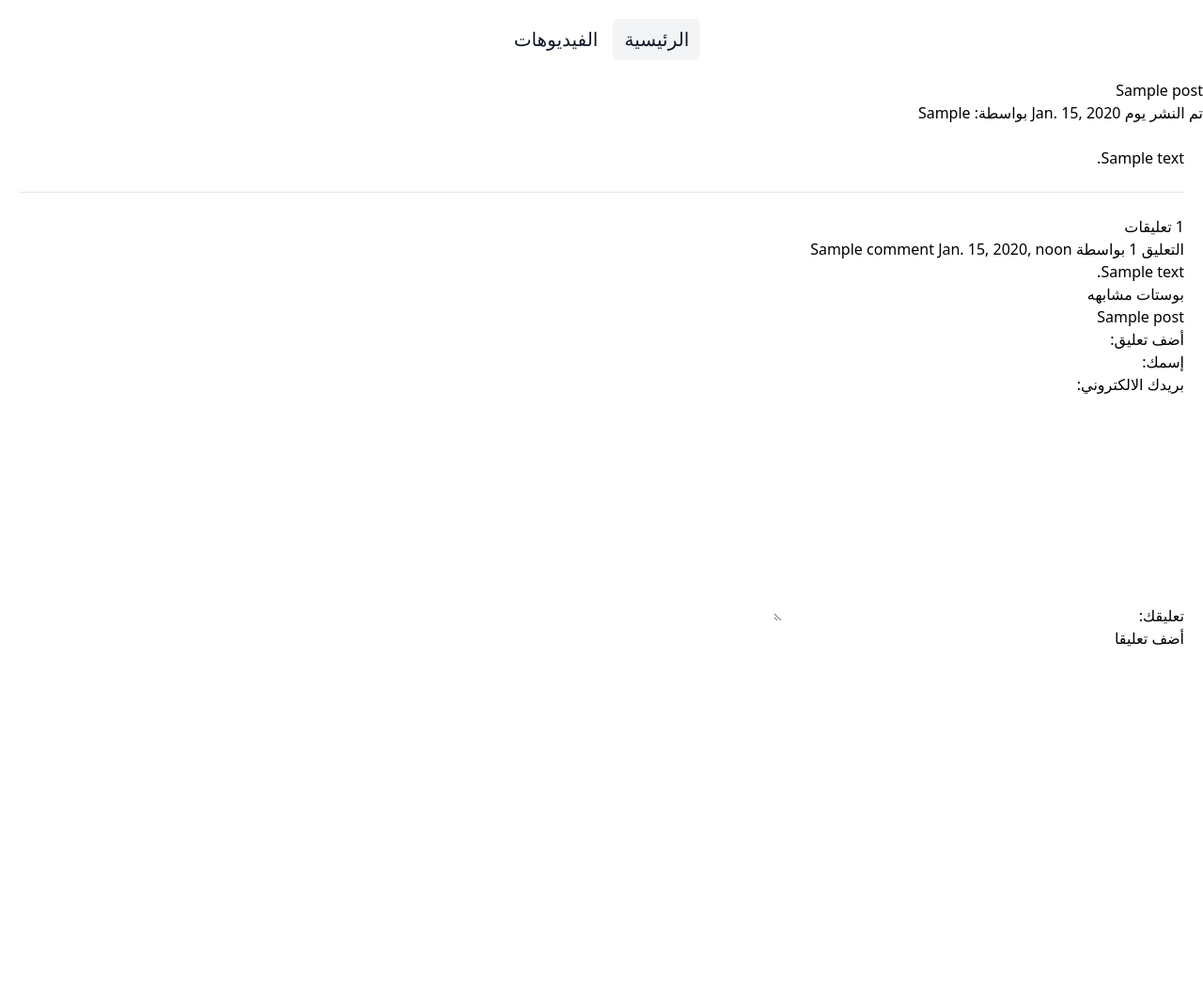
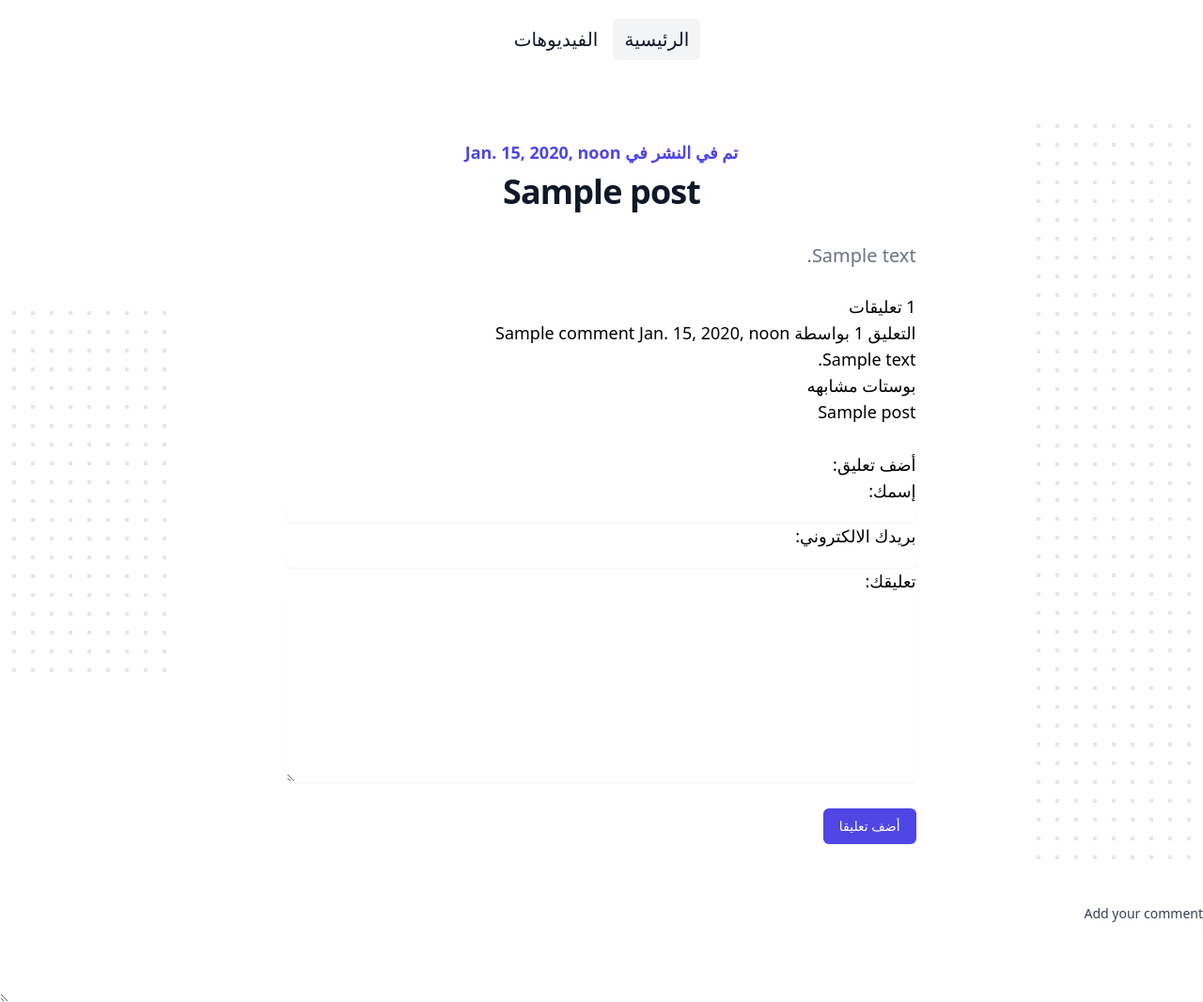
Before and after one commit to aelsir/lantern, a Django app: template core/templates/detail.html in a window 1280 px wide. Shown: the whole page at 94% size. Before the commit the page ends 688 px from the top, so only its background shows below. Run offline with Django 4.2, Linux system fonts and the light colour scheme; tables that the repository leaves empty hold one stand-in row (values such as "Sample post"); the template is opened without the code that fills it: values that come from a table or form of the project are taken from there, most other values are stand-ins (such as "Sample title", 1, 10 or a date in 2020); some libraries are stand-ins or nearby versions.

Commit message:
Adding more styling to details area

```diff
--- a/core/forms.py
+++ b/core/forms.py
@@ -11,7 +11,7 @@ class CommentForm(forms.ModelForm):
             'body': 'تعليقك',
         }
         widgets = {
-            "name": forms.TextInput(attrs={"class": "form-control"}),
-            'email': forms.EmailInput(attrs={"class": "form-control"}),
-            'body': forms.Textarea(attrs={"class": "form-control"}),
+            "name": forms.TextInput(attrs={"class": "block w-full rounded-md border-gray-300 shadow-sm focus:border-indigo-500 focus:ring-indigo-500 sm:text-sm"}),
+            'email': forms.EmailInput(attrs={"class": "block w-full rounded-md border-gray-300 shadow-sm focus:border-indigo-500 focus:ring-indigo-500 sm:text-sm"}),
+            'body': forms.Textarea(attrs={"class": "block w-full rounded-md border-gray-300 shadow-sm focus:border-indigo-500 focus:ring-indigo-500 sm:text-sm"}),
         }
--- a/core/templates/detail.html
+++ b/core/templates/detail.html
@@ -6,22 +6,50 @@
 {% endblock title %}
 
 {% block content %}
-<div id='post-header'>
-    <h1>{{ post.title_arabic }}</h1>
-    <p>
-        تم النشر يوم {{ post.publish.date }} بواسطة: {{post.author.first_name}}
-    </p>
-</div>
-<div id='post-body' class='px-5'>
-    <br>
-    <h4>
-        {{ post.body | linebreaks }}
-    </h4>
+
+<div class="relative overflow-hidden bg-white py-16">
+  <div class="hidden lg:absolute lg:inset-y-0 lg:block lg:h-full lg:w-full lg:[overflow-anchor:none]">
+    <div class="relative mx-auto h-full max-w-prose text-lg" aria-hidden="true">
+      <svg class="absolute top-12 left-full translate-x-32 transform" width="404" height="384" fill="none" viewBox="0 0 404 384">
+        <defs>
+          <pattern id="74b3fd99-0a6f-4271-bef2-e80eeafdf357" x="0" y="0" width="20" height="20" patternUnits="userSpaceOnUse">
+            <rect x="0" y="0" width="4" height="4" class="text-gray-200" fill="currentColor" />
+          </pattern>
+        </defs>
+        <rect width="404" height="384" fill="url(#74b3fd99-0a6f-4271-bef2-e80eeafdf357)" />
+      </svg>
+      <svg class="absolute top-1/2 right-full -translate-y-1/2 -translate-x-32 transform" width="404" height="384" fill="none" viewBox="0 0 404 384">
+        <defs>
+          <pattern id="f210dbf6-a58d-4871-961e-36d5016a0f49" x="0" y="0" width="20" height="20" patternUnits="userSpaceOnUse">
+            <rect x="0" y="0" width="4" height="4" class="text-gray-200" fill="currentColor" />
+          </pattern>
+        </defs>
+        <rect width="404" height="384" fill="url(#f210dbf6-a58d-4871-961e-36d5016a0f49)" />
+      </svg>
+      <svg class="absolute bottom-12 left-full translate-x-32 transform" width="404" height="384" fill="none" viewBox="0 0 404 384">
+        <defs>
+          <pattern id="d3eb07ae-5182-43e6-857d-35c643af9034" x="0" y="0" width="20" height="20" patternUnits="userSpaceOnUse">
+            <rect x="0" y="0" width="4" height="4" class="text-gray-200" fill="currentColor" />
+          </pattern>
+        </defs>
+        <rect width="404" height="384" fill="url(#d3eb07ae-5182-43e6-857d-35c643af9034)" />
+      </svg>
+    </div>
+  </div>
+  <div class="relative px-6 lg:px-8">
+    <div class="mx-auto max-w-prose text-lg">
+      <h1>
+        <span class="block text-center text-lg font-semibold text-indigo-600">تم في النشر في {{ post.publish }}</span>
+        <span class="mt-2 block text-center text-3xl font-bold leading-8 tracking-tight text-gray-900 sm:text-4xl">{{ post.title_arabic}}</span>
+      </h1>
+      <p class="mt-8 text-xl leading-8 text-gray-500">{{ post.body }}</p>
+    </div>
+  </div>
 
     <br>
-    <hr>
-    <br>
-
+<div class="relative px-6 lg:px-8">
+    <div class="mx-auto max-w-prose text-lg">
+        <div>
     {% with comments.count as total_comments %}
         <h2>
             {{ total_comments }} تعليقات
@@ -48,14 +76,32 @@
         {% empty %}
         لا يوجد بوست مشابهه
     {% endfor %}
-
+            <br>
     <h2>أضف تعليق:</h2>
         <form action="{% url "core:post_comment" post.id %}" method="post">
         {% csrf_token %}
         {{ form.as_p }}
-        <p><input type="submit" class="btn btn-primary" value="أضف تعليقا"></p>
+            <br>
+        <p><input type="submit" class="inline-flex items-center rounded-md border border-transparent bg-indigo-600 px-4 py-2 text-sm font-medium text-white shadow-sm hover:bg-indigo-700 focus:outline-none focus:ring-2 focus:ring-indigo-500 focus:ring-offset-2" value="أضف تعليقا"></p>
     </form>
+
+    </div>
+    </div>
+  </div>
+
+
 </div>
 
 
+    <div>
+  <label for="comment" class="block text-sm font-medium text-gray-700">Add your comment</label>
+  <div class="mt-1">
+    <textarea rows="4" name="comment" id="comment" class="block w-full rounded-md border-gray-300 shadow-sm focus:border-indigo-500 focus:ring-indigo-500 sm:text-sm"></textarea>
+  </div>
+</div>
+
+
+
+
+
 {% endblock content %}
--- a/theme/static_src/src/styles.css
+++ b/theme/static_src/src/styles.css
@@ -1,4 +1,4 @@
-@import url('https://fonts.googleapis.com/css2?family=Almarai&display=swap');
+@import url('https://fonts.googleapis.com/css2?family=Noto+Naskh+Arabic&display=swap');
 
 @tailwind base;
 @tailwind components;
@@ -6,6 +6,6 @@
 
 @layer base {
     html {
-        font-family: 'Almarai', sans-serif;
+        font-family: 'Noto Naskh Arabic', serif;
     }
 }
--- a/theme/static_src/tailwind.config.js
+++ b/theme/static_src/tailwind.config.js
@@ -44,7 +44,7 @@ module.exports = {
     theme: {
         extend: {},
         fontFamily:{
-            'custom': ['Almarai', 'sans-serif'],
+            'custom': ['Noto Naskh Arabic', 'serif'],
         }
     },
     plugins: [
```
